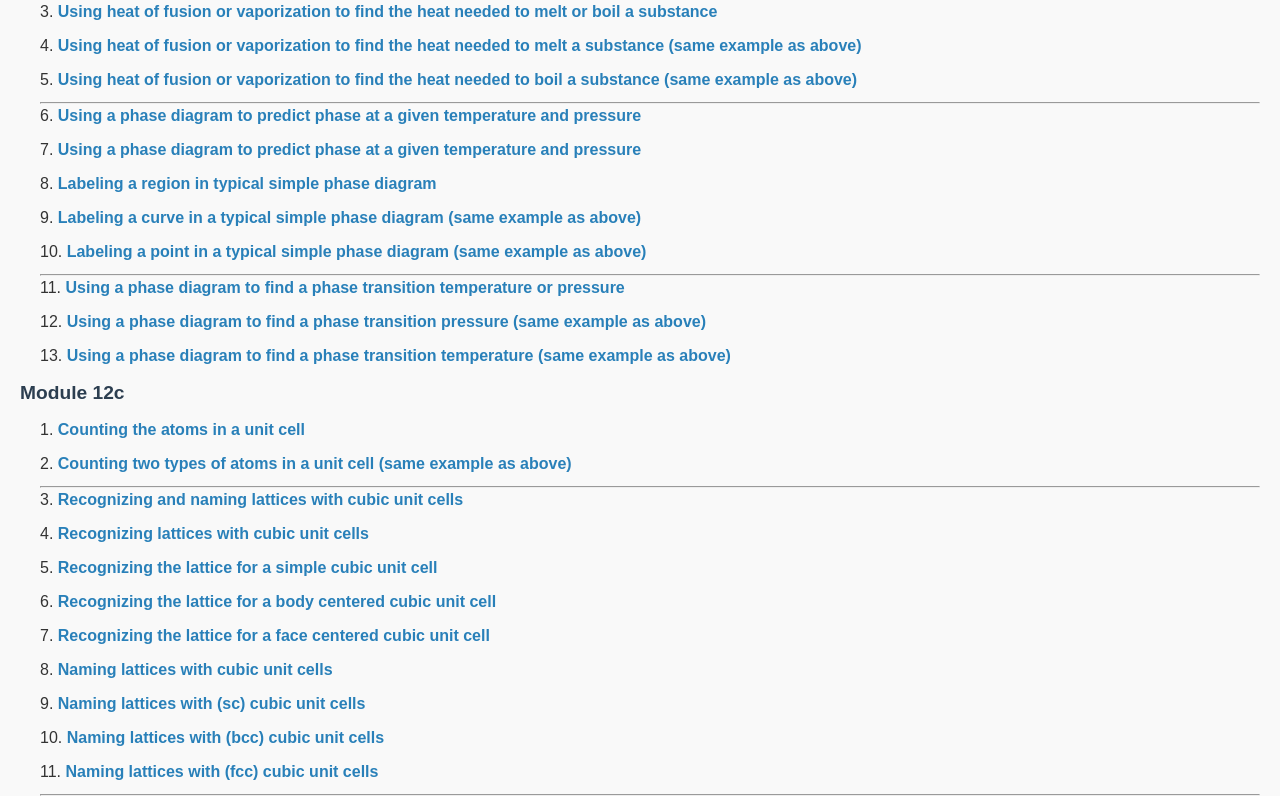
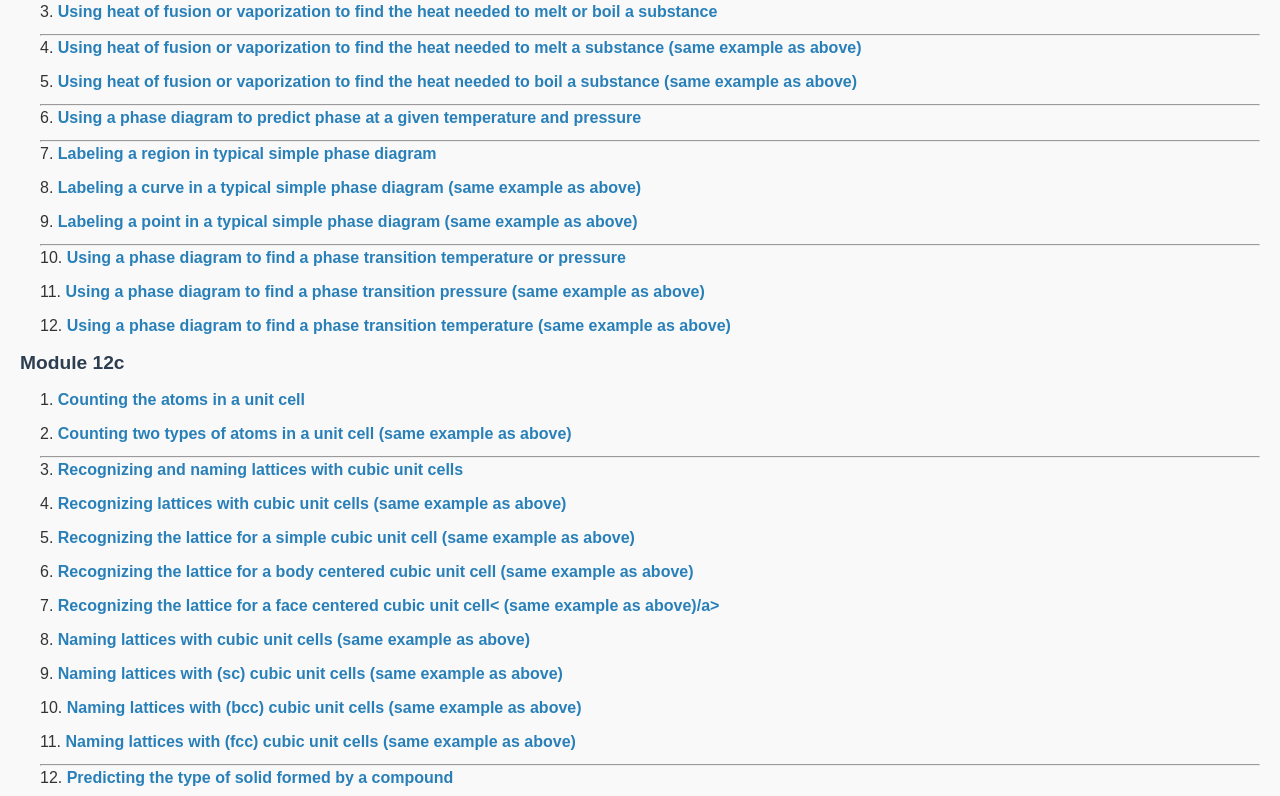
Before and after one commit to bjalder26/ALEKS-Problem-Videos, a plain HTML site: page index.html in a window 1280 px wide. Shown: the part 729-1525 px from the top of the page. Drawn offline with Linux system fonts and the light colour scheme.

Commit message:
Update index.html

```diff
--- a/index.html
+++ b/index.html
@@ -34,12 +34,12 @@
         <li><a class="inline_disabled phpally-ignore" href="https://youtu.be/nKaDYqUIDMQ" target="_blank" rel="noopener">Calculating vapor pressure from boiling point and enthalpy of vaporization</a></li>
         <li><a class="inline_disabled phpally-ignore" href="https://youtu.be/qv8yTCS03kw" target="_blank" rel="noopener">Calculating enthalpy of vaporization from vapor pressure</a></li>
         <li><a class="inline_disabled phpally-ignore" href="https://youtu.be/otheAnNvNd0" target="_blank" rel="noopener">Using heat of fusion or vaporization to find the heat needed to melt or boil a substance</a></li>
+      <hr>
       <li><a class="inline_disabled phpally-ignore" href="https://youtu.be/otheAnNvNd0" target="_blank" rel="noopener">Using heat of fusion or vaporization to find the heat needed to melt a substance (same example as above)</a></li>
       <li><a class="inline_disabled phpally-ignore" href="https://youtu.be/otheAnNvNd0" target="_blank" rel="noopener">Using heat of fusion or vaporization to find the heat needed to boil a substance (same example as above)</a></li>
       <hr>
         <li><a class="inline_disabled phpally-ignore" href="https://youtu.be/TJhZ4TnWjnk" target="_blank" rel="noopener">Using a phase diagram to predict phase at a given temperature and pressure</a></li>
-        <li><a class="inline_disabled phpally-ignore" href="https://youtu.be/TJhZ4TnWjnk" target="_blank" rel="noopener">Using a phase diagram to predict phase at a given temperature and pressure</a></li>
-
+      <hr>
         <li><a class="inline_disabled phpally-ignore" href="https://youtu.be/f5mBOm0N3HU" target="_blank" rel="noopener">Labeling a region in typical simple phase diagram</a></li>
         <li><a class="inline_disabled phpally-ignore" href="https://youtu.be/f5mBOm0N3HU" target="_blank" rel="noopener">Labeling a curve in a typical simple phase diagram (same example as above)</a></li>
         <li><a class="inline_disabled phpally-ignore" href="https://youtu.be/f5mBOm0N3HU" target="_blank" rel="noopener">Labeling a point in a typical simple phase diagram (same example as above)</a></li>
@@ -55,14 +55,14 @@
       <li><a class="inline_disabled phpally-ignore" href="https://www.youtube.com/watch?v=UZTDy84tJM8" target="_blank" rel="noopener">Counting two types of atoms in a unit cell (same example as above)</a></li>
       <hr>
       <li><a class="inline_disabled" href="https://youtu.be/HmfM0CWuDnM" target="_blank" rel="noopener">Recognizing and naming lattices with cubic unit cells</a></li>
-      <li><a class="inline_disabled" href="https://youtu.be/HmfM0CWuDnM" target="_blank" rel="noopener">Recognizing lattices with cubic unit cells</a></li>
-      <li><a class="inline_disabled" href="https://youtu.be/HmfM0CWuDnM" target="_blank" rel="noopener">Recognizing the lattice for a simple cubic unit cell </a></li>
-      <li><a class="inline_disabled" href="https://youtu.be/HmfM0CWuDnM" target="_blank" rel="noopener">Recognizing the lattice for a body centered cubic unit cell</a></li>
-      <li><a class="inline_disabled" href="https://youtu.be/HmfM0CWuDnM" target="_blank" rel="noopener">Recognizing the lattice for a face centered cubic unit cell</a></li>
-      <li><a class="inline_disabled" href="https://youtu.be/HmfM0CWuDnM" target="_blank" rel="noopener">Naming lattices with cubic unit cells</a></li>
-      <li><a class="inline_disabled" href="https://youtu.be/HmfM0CWuDnM" target="_blank" rel="noopener">Naming lattices with (sc) cubic unit cells</a></li>
-      <li><a class="inline_disabled" href="https://youtu.be/HmfM0CWuDnM" target="_blank" rel="noopener">Naming lattices with (bcc) cubic unit cells</a></li>
-      <li><a class="inline_disabled" href="https://youtu.be/HmfM0CWuDnM" target="_blank" rel="noopener">Naming lattices with (fcc) cubic unit cells</a></li>
+      <li><a class="inline_disabled" href="https://youtu.be/HmfM0CWuDnM" target="_blank" rel="noopener">Recognizing lattices with cubic unit cells (same example as above)</a></li>
+      <li><a class="inline_disabled" href="https://youtu.be/HmfM0CWuDnM" target="_blank" rel="noopener">Recognizing the lattice for a simple cubic unit cell (same example as above)</a></li>
+      <li><a class="inline_disabled" href="https://youtu.be/HmfM0CWuDnM" target="_blank" rel="noopener">Recognizing the lattice for a body centered cubic unit cell (same example as above)</a></li>
+      <li><a class="inline_disabled" href="https://youtu.be/HmfM0CWuDnM" target="_blank" rel="noopener">Recognizing the lattice for a face centered cubic unit cell< (same example as above)/a></li>
+      <li><a class="inline_disabled" href="https://youtu.be/HmfM0CWuDnM" target="_blank" rel="noopener">Naming lattices with cubic unit cells (same example as above)</a></li>
+      <li><a class="inline_disabled" href="https://youtu.be/HmfM0CWuDnM" target="_blank" rel="noopener">Naming lattices with (sc) cubic unit cells (same example as above)</a></li>
+      <li><a class="inline_disabled" href="https://youtu.be/HmfM0CWuDnM" target="_blank" rel="noopener">Naming lattices with (bcc) cubic unit cells (same example as above)</a></li>
+      <li><a class="inline_disabled" href="https://youtu.be/HmfM0CWuDnM" target="_blank" rel="noopener">Naming lattices with (fcc) cubic unit cells (same example as above)</a></li>
       <hr>
      <li><a class="inline_disabled phpally-ignore" href="https://youtu.be/rNq0T29fEns" target="_blank" rel="noopener">Predicting the type of solid formed by a compound</a></li>
     </ol>
```
